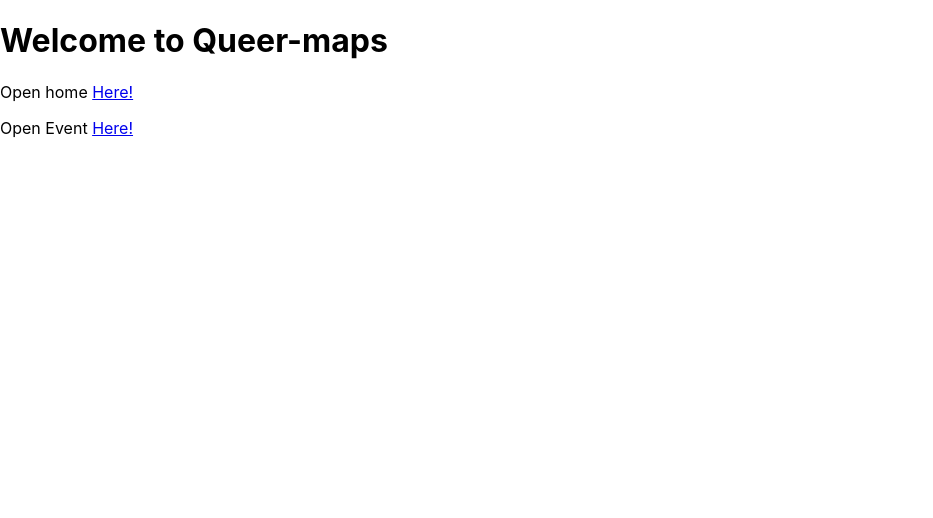
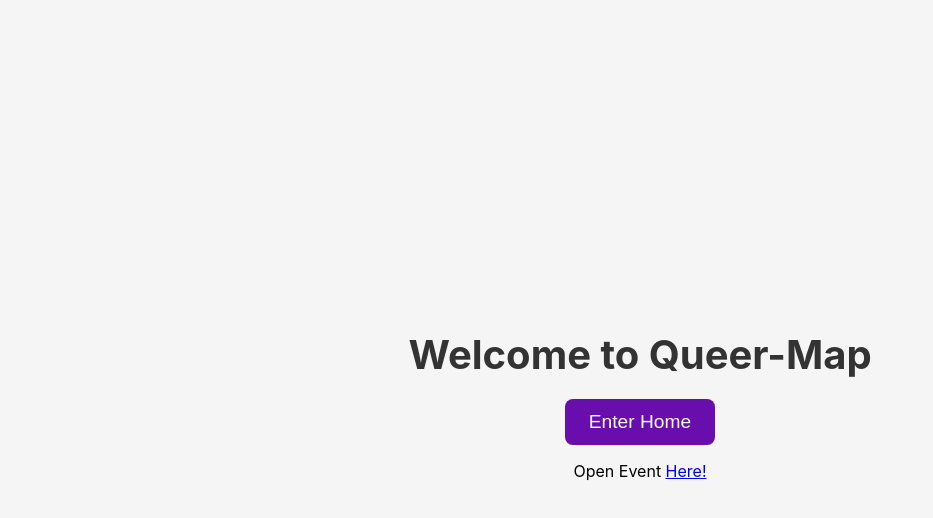
Before and after one commit to sophiacoulsell/queer-map, a React (Create React App) app in the folder queer-map-site/: page / in a window 1280 px wide. Shown: the top 518 px of the page, without its empty margins (0-933 px from the left). Built offline with nearby package versions, Linux system fonts and the light colour scheme.

Commit message:
welcome page makeover

```diff
--- a/queer-map-site/src/components/WelcomePage.js
+++ b/queer-map-site/src/components/WelcomePage.js
@@ -1,16 +1,19 @@
 import React, { useEffect, useState } from 'react';
 import { Link } from 'react-router-dom';
+import { useNavigate } from 'react-router-dom';
+
+import '../styles/WelcomePage.css';
 
 function WelcomePage(){
+
+    const navigate = useNavigate();
+
     return (
-        <div class = "title">
-            <h1>Welcome to Queer-maps</h1>
-            <p>
-                Open home {' '}
-                <Link to="/HomePage">
-                    Here!
-                </Link>
-            </p>
+        <div className="welcome-container">
+            <h1>Welcome to Queer-Map</h1>
+            <button className="welcome-button" onClick={() => navigate('/HomePage')}>
+                Enter Home
+            </button>
             <p>
             Open Event {' '}
                 <Link to="/Event">
@@ -19,9 +22,6 @@ function WelcomePage(){
             </p>
         </div>
 
-
-
-
     );
 }
 
--- a/queer-map-site/src/styles/WelcomePage.css
+++ b/queer-map-site/src/styles/WelcomePage.css
@@ -1,3 +1,30 @@
-.title{
+.welcome-container {
+    display: flex;
+    flex-direction: column;
+    justify-content: center;
+    align-items: center;
+    height: 100vh;
     text-align: center;
+    background-color: #f5f5f5;
 }
+
+h1 {
+    font-size: 2.5rem;
+    margin-bottom: 20px;
+    color: #333;
+}
+
+.welcome-button {
+    padding: 12px 24px;
+    font-size: 1.2rem;
+    color: white;
+    background-color: #6a0dad;
+    border: none;
+    border-radius: 8px;
+    cursor: pointer;
+    transition: background 0.3s ease-in-out;
+}
+
+.welcome-button:hover {
+    background-color: #5b0cad;
+}
```
